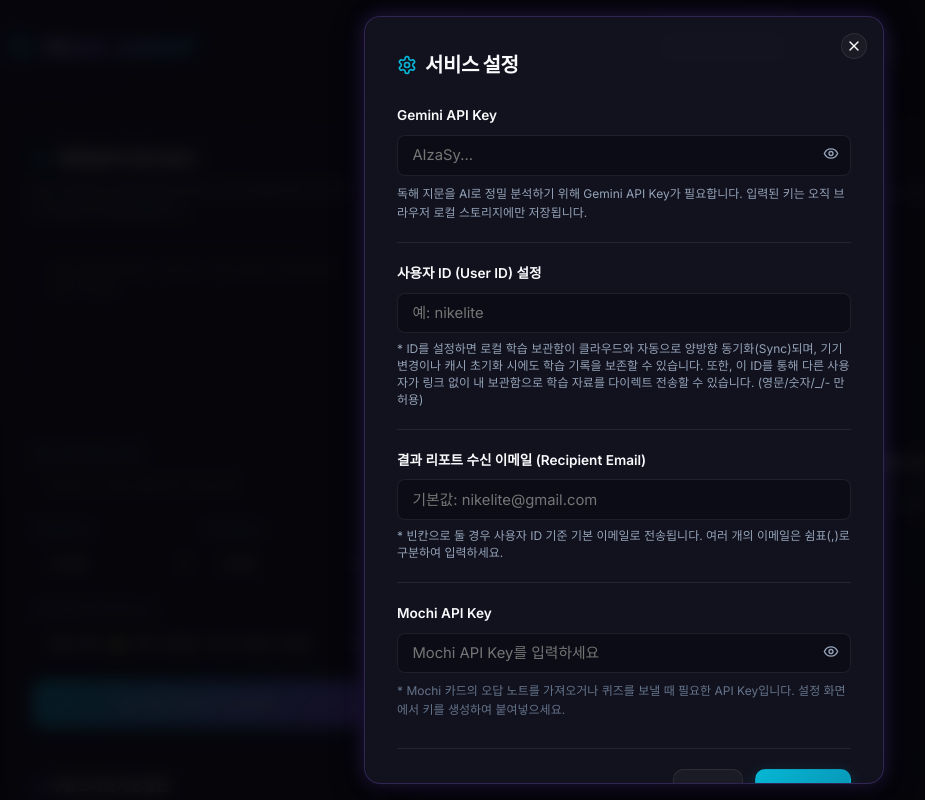
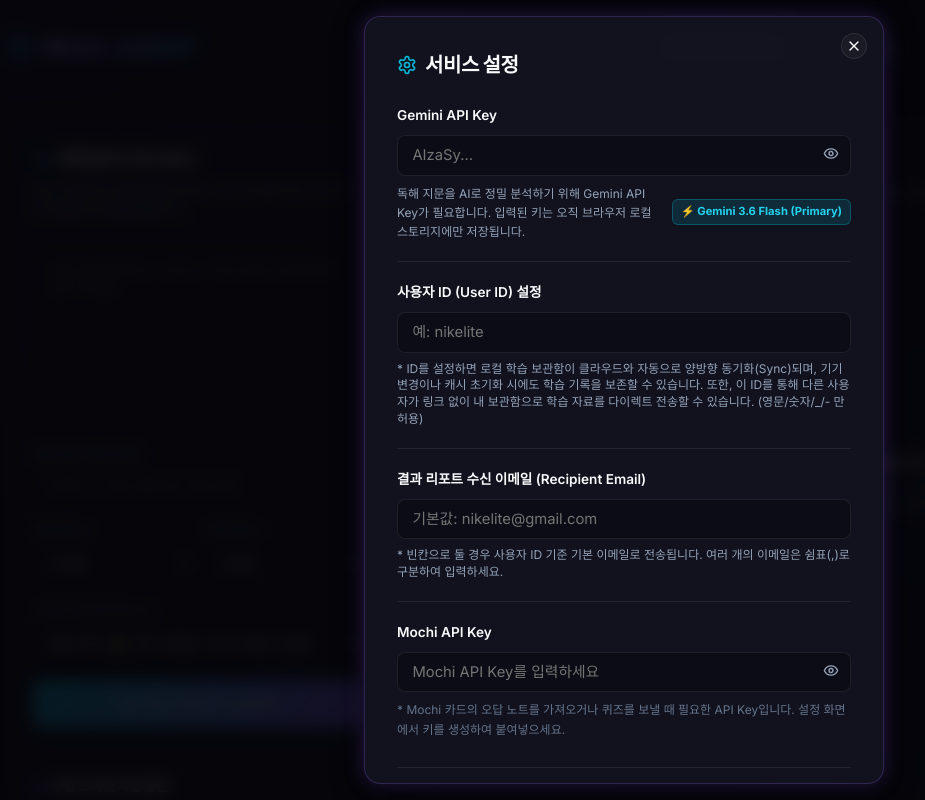
Before and after one commit to nikelite/english-learning-agent, a React (Vite) app in the folder reading-quiz-agent/: page / in a window 1280 px wide. Both pictures are taken after a click on the button "서비스 설정". Shown: the top 800 px of the page, without its empty margins (16-941 px from the left). Built offline with nearby package versions, Linux system fonts and the light colour scheme.

Commit message:
feat: add Gemini 3.6 Flash primary model indicator badge in settings modal

```diff
--- a/reading-quiz-agent/src/components/Header.tsx
+++ b/reading-quiz-agent/src/components/Header.tsx
@@ -247,9 +247,14 @@
                     {showKey ? <EyeOff size={16} /> : <Eye size={16} />}
                   </button>
                 </div>
-                <p style={{ fontSize: '0.75rem', color: 'var(--text-secondary)', margin: 0 }}>
-                  독해 지문을 AI로 정밀 분석하기 위해 Gemini API Key가 필요합니다. 입력된 키는 오직 브라우저 로컬 스토리지에만 저장됩니다.
-                </p>
+                <div style={{ display: 'flex', alignItems: 'center', justifyContent: 'space-between', gap: '0.75rem' }}>
+                  <p style={{ fontSize: '0.75rem', color: 'var(--text-secondary)', margin: 0, flex: 1 }}>
+                    독해 지문을 AI로 정밀 분석하기 위해 Gemini API Key가 필요합니다. 입력된 키는 오직 브라우저 로컬 스토리지에만 저장됩니다.
+                  </p>
+                  <span style={{ fontSize: '0.7rem', padding: '0.2rem 0.5rem', borderRadius: '6px', background: 'rgba(6, 182, 212, 0.15)', color: '#22d3ee', border: '1px solid rgba(6, 182, 212, 0.3)', fontWeight: '700', whiteSpace: 'nowrap' }}>
+                    ⚡ Gemini 3.6 Flash (Primary)
+                  </span>
+                </div>
               </div>
 
               {/* User ID Section */}
```
